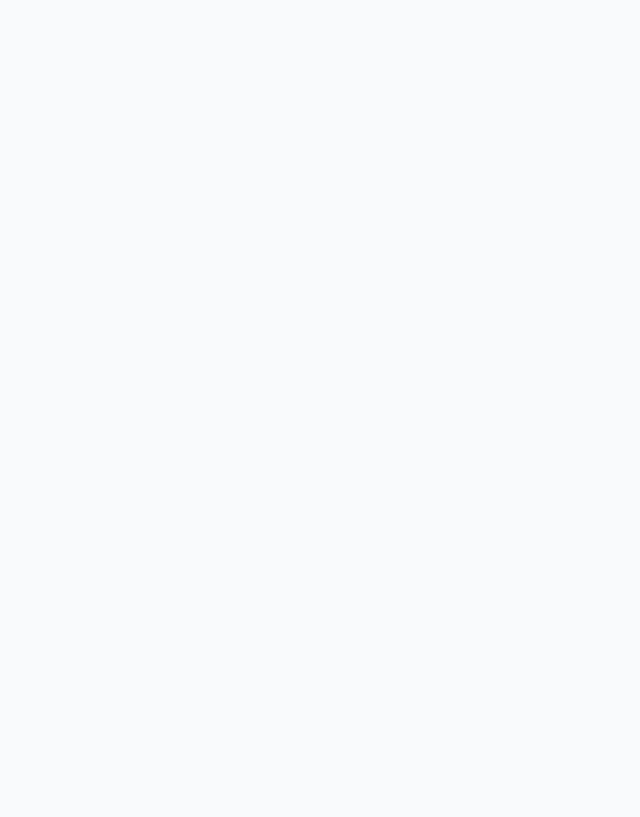
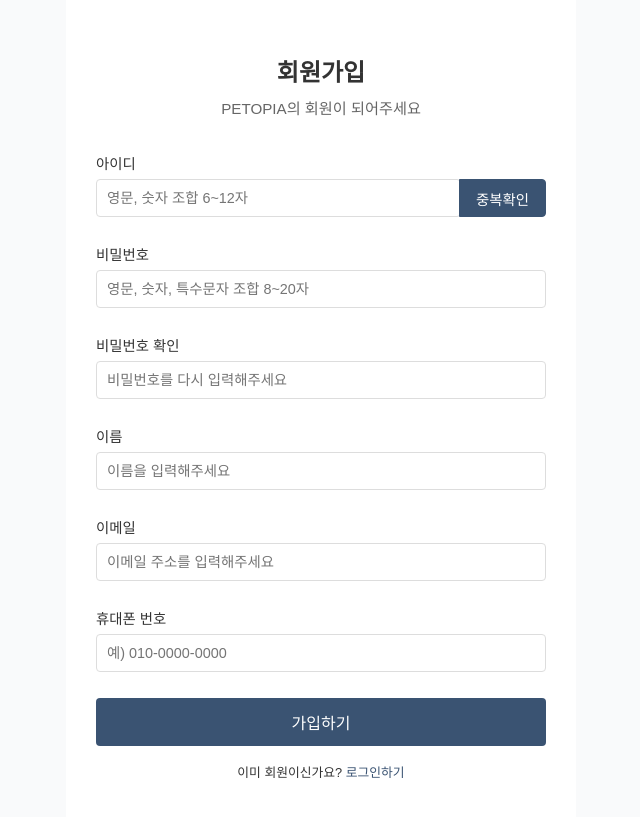
Before and after one commit to nextrunners5/Full_3_1team, a React (Vite) app in the folder frontend/: page /Signup in a window 1280 px wide. Before the commit this address had no page. Shown: the part 133-950 px from the top of the page, without its empty margins (319-959 px from the left). Before the commit the page ends 800 px from the top, so only its background shows below. Built offline with nearby package versions, Linux system fonts and the light colour scheme; a web font is replaced by a local one.

Commit message:
회원가입 개발

```diff
--- a/frontend/package.json
+++ b/frontend/package.json
@@ -10,6 +10,7 @@
     "preview": "vite preview"
   },
   "dependencies": {
+    "axios": "^1.7.9",
     "react": "^18.3.1",
     "react-dom": "^18.3.1",
     "react-router-dom": "^7.1.3"
--- a/frontend/src/app/App.tsx
+++ b/frontend/src/app/App.tsx
@@ -8,6 +8,7 @@ import Cart from "../pages/cart/Cart";
 import Order from "../pages/order/Order";
 import Payment from "../pages/payments/Payments";
 import FindAccount from '../pages/login/FindAccount';
+import Signup from "../pages/login/Signup";
 
 function App() {
   return (
@@ -16,11 +17,13 @@ function App() {
         <Route path="/main" element={<MainPage />} />
         <Route path="/" element={<TestPage />} />
         <Route path="/login" element={<Login />} />
+        <Route path="/Signup" element={<Signup />} />
         <Route path="/cart" element={<Cart />} />
         <Route path="/order" element={<Order />} />
         <Route path="/payment" element={<Payment />} />
         <Route path="/ProductCreate" element={<ProductCreate />} />
         <Route path="/find-account" element={<FindAccount />} />
+
       </Routes>
     </Router>
   );
--- a/frontend/src/pages/login/Login.tsx
+++ b/frontend/src/pages/login/Login.tsx
@@ -95,7 +95,7 @@ const Login: React.FC = () => {
         <button className="l_alternative-button">다른 방법으로 로그인 / 가입</button>
         <div className="l_links">
           <a className="l_link" href="#" onClick={() => navigate('/find-account')}>아이디/비밀번호 찾기</a>
-          <a className="l_link" href="#">회원가입</a>
+          <a className="l_link" href="#" onClick={() => navigate('/signup')}>회원가입</a>
         </div>
       </div>
     </div>
--- /dev/null
+++ b/frontend/src/pages/login/Signup.css
@@ -0,0 +1,128 @@
+/* 컨테이너 전체 스타일 */
+.signup-container {
+    width: 450px;
+    max-width: 90%;
+    margin: 0 auto;
+    padding: 40px 30px;
+    background-color: #fff;
+    margin-top: 130px;
+  }
+
+  /* 제목 스타일 */
+  .signup-title {
+    font-size: 1.5rem;
+    font-weight: bold;
+    text-align: center;
+    margin-bottom: 8px;
+  }
+
+  .signup-subtitle {
+    font-size: 0.95rem;
+    text-align: center;
+    color: #666;
+    margin-bottom: 24px;
+    margin-top: 0px;
+  }
+
+  /* 폼 스타일 */
+  .signup-form {
+    display: flex;
+    flex-direction: column;
+  }
+
+  /* 폼 그룹(각 라벨 + 인풋) */
+  .form-group {
+    margin-bottom: 16px;
+  }
+
+  .form-group label {
+    display: block;
+    margin-bottom: 6px;
+    font-size: 0.9rem;
+    color: #333;
+    margin-top: 10px;
+    font-weight: lighter;
+  }
+
+  /* 인풋 공통 스타일 */
+  .signup-form input[type="text"],
+  .signup-form input[type="email"],
+  .signup-form input[type="password"] {
+    width: 100%;
+    padding: 10px;
+    font-size: 0.9rem;
+    border: 1px solid #ddd;
+    border-radius: 4px;
+    box-sizing: border-box;
+  }
+
+  .input-with-btn {
+    display: flex;
+    gap: 8px;
+  }
+
+  .check-btn {
+    flex-shrink: 0;
+    padding: 0 16px;
+    border: 1px solid #3A5372;
+    background-color: #3A5372;
+    cursor: pointer;
+    border-radius: 0px 4px 4px 0px;
+    font-size: 0.9rem;
+    color :#fff;
+    margin-left: -10px;
+  }
+
+  /* 약관 동의 영역 */
+  .agreements {
+    border-top: 1px solid #eee;
+    padding-top: 16px;
+    margin-top: 16px;
+  }
+
+  .agree-all {
+    margin-bottom: 8px;
+    font-weight: bold;
+  }
+
+  .agree-all input {
+    margin-right: 6px;
+  }
+
+  .agreements ul {
+    list-style: none;
+    padding: 0;
+    margin: 0;
+  }
+
+  .agreements li {
+    margin: 8px 0;
+  }
+
+  .agreements li input {
+    margin-right: 6px;
+  }
+
+  /* 가입하기 버튼 */
+  .submit-btn {
+    margin-top: 10px;
+    padding: 12px 0;
+    background-color: #3A5372;
+    border: none;
+    border-radius: 4px;
+    color: #fff;
+    font-size: 1rem;
+    cursor: pointer;
+  }
+
+  /* 로그인 링크 */
+  .login-link {
+    text-align: center;
+    margin-top: 16px;
+    font-size: 0.8rem;
+  }
+
+  .login-link a {
+    color: #3A5372;
+    text-decoration: none;
+  }
--- a/frontend/src/pages/login/Signup.tsx
+++ b/frontend/src/pages/login/Signup.tsx
@@ -0,0 +1,134 @@
+import React, { useState } from 'react';
+import './Signup.css';
+
+function Signup() {
+  const [userId, setUserId] = useState('');
+  const [password, setPassword] = useState('');
+  const [confirmPassword, setConfirmPassword] = useState('');
+  const [name, setName] = useState('');
+  const [email, setEmail] = useState('');
+  const [phone, setPhone] = useState('');
+  const [errors, setErrors] = useState<{ [key: string]: string }>({});
+
+  const validateForm = (): boolean => {
+    const newErrors: { [key: string]: string } = {};
+    if (!/^[a-zA-Z0-9]{6,12}$/.test(userId)) {
+      newErrors.userId = '아이디는 영문, 숫자 조합 6~12자여야 합니다.';
+    }
+    if (!/^(?=.*[A-Za-z])(?=.*\d)(?=.*[@$!%*?&])[A-Za-z\d@$!%*?&]{8,20}$/.test(password)) {
+      newErrors.password = '비밀번호는 영문, 숫자, 특수문자 조합 8~20자여야 합니다.';
+    }
+    if (password !== confirmPassword) {
+      newErrors.confirmPassword = '비밀번호가 일치하지 않습니다.';
+    }
+    setErrors(newErrors);
+    return Object.keys(newErrors).length === 0;
+  };
+
+  const handleSubmit = async (event: React.FormEvent<HTMLFormElement>) => {
+    event.preventDefault();
+    if (!validateForm()) return;
+
+    console.log('회원가입 데이터:', { userId, password, name, email, phone });
+    alert('회원가입 요청이 준비되었습니다. 백엔드 연동 필요!');
+  };
+
+  return (
+    <div className="signup-container">
+      <h1 className="signup-title">회원가입</h1>
+      <p className="signup-subtitle">PETOPIA의 회원이 되어주세요</p>
+
+      <form onSubmit={handleSubmit} className="signup-form">
+        {/* 아이디 */}
+        <div className="form-group">
+          <label htmlFor="userId">아이디</label>
+          <div className="input-with-btn">
+            <input
+              type="text"
+              id="userId"
+              value={userId}
+              onChange={(e) => setUserId(e.target.value)}
+              placeholder="영문, 숫자 조합 6~12자"
+              required
+            />
+            <button type="button" className="check-btn">중복확인</button>
+          </div>
+          {errors.userId && <span className="error-text">{errors.userId}</span>}
+        </div>
+
+        {/* 비밀번호 */}
+        <div className="form-group">
+          <label htmlFor="password">비밀번호</label>
+          <input
+            type="password"
+            id="password"
+            value={password}
+            onChange={(e) => setPassword(e.target.value)}
+            placeholder="영문, 숫자, 특수문자 조합 8~20자"
+            required
+          />
+          {errors.password && <span className="error-text">{errors.password}</span>}
+        </div>
+
+        {/* 비밀번호 확인 */}
+        <div className="form-group">
+          <label htmlFor="confirmPassword">비밀번호 확인</label>
+          <input
+            type="password"
+            id="confirmPassword"
+            value={confirmPassword}
+            onChange={(e) => setConfirmPassword(e.target.value)}
+            placeholder="비밀번호를 다시 입력해주세요"
+            required
+          />
+          {errors.confirmPassword && <span className="error-text">{errors.confirmPassword}</span>}
+        </div>
+
+        {/* 이름 */}
+        <div className="form-group">
+          <label htmlFor="name">이름</label>
+          <input
+            type="text"
+            id="name"
+            value={name}
+            onChange={(e) => setName(e.target.value)}
+            placeholder="이름을 입력해주세요"
+            required
+          />
+        </div>
+
+        {/* 이메일 */}
+        <div className="form-group">
+          <label htmlFor="email">이메일</label>
+          <input
+            type="email"
+            id="email"
+            value={email}
+            onChange={(e) => setEmail(e.target.value)}
+            placeholder="이메일 주소를 입력해주세요"
+            required
+          />
+        </div>
+
+        {/* 휴대폰 번호 */}
+        <div className="form-group">
+          <label htmlFor="phone">휴대폰 번호</label>
+          <input
+            type="text"
+            id="phone"
+            value={phone}
+            onChange={(e) => setPhone(e.target.value)}
+            placeholder="예) 010-0000-0000"
+            required
+          />
+        </div>
+
+        <button type="submit" className="submit-btn">가입하기</button>
+      </form>
+
+      <div className="login-link">이미 회원이신가요? <a href="/login">로그인하기</a></div>
+    </div>
+  );
+}
+
+export default Signup;
```
Also changed, not shown: frontend/src/shared/ui/InputField.tsx (added, +37 -0 lines), frontend/src/shared/ui/button.tsx (+19 -0 lines), 1 other file (tests, documents, lock files or other folders).
